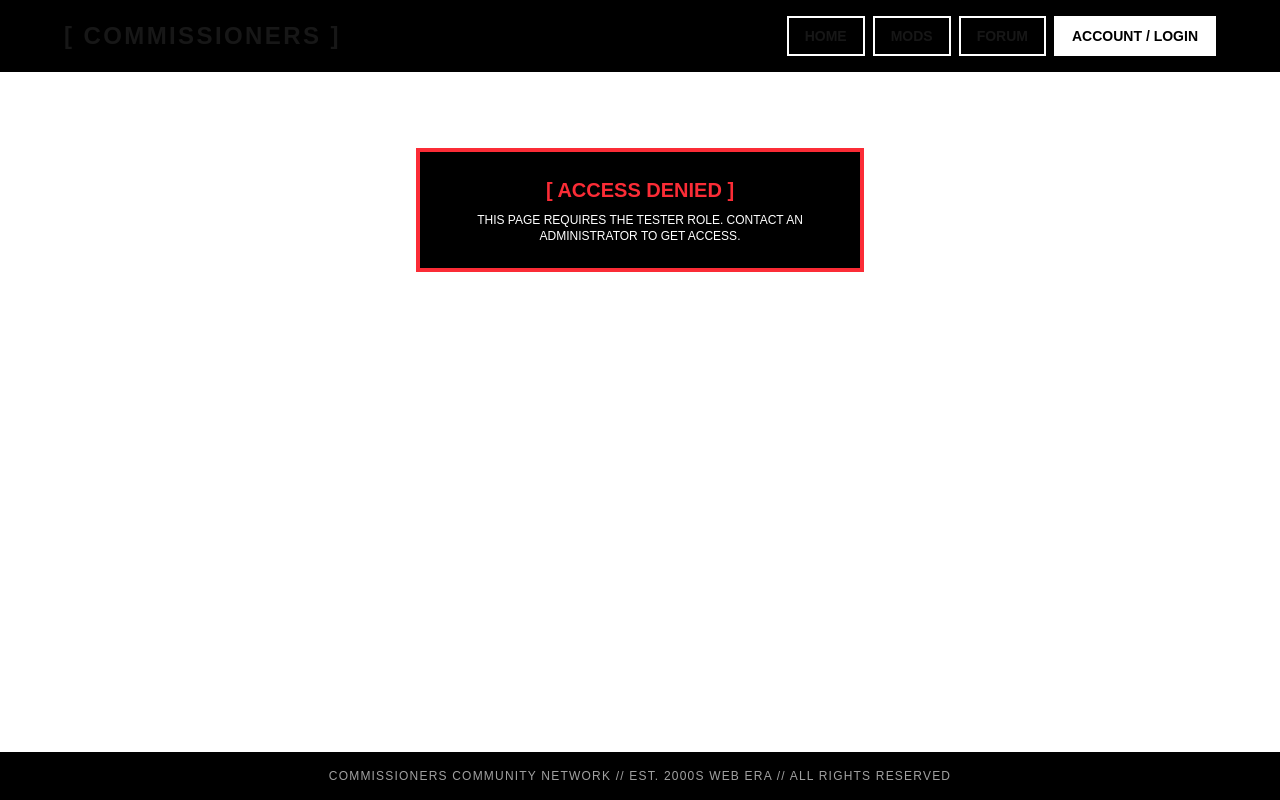
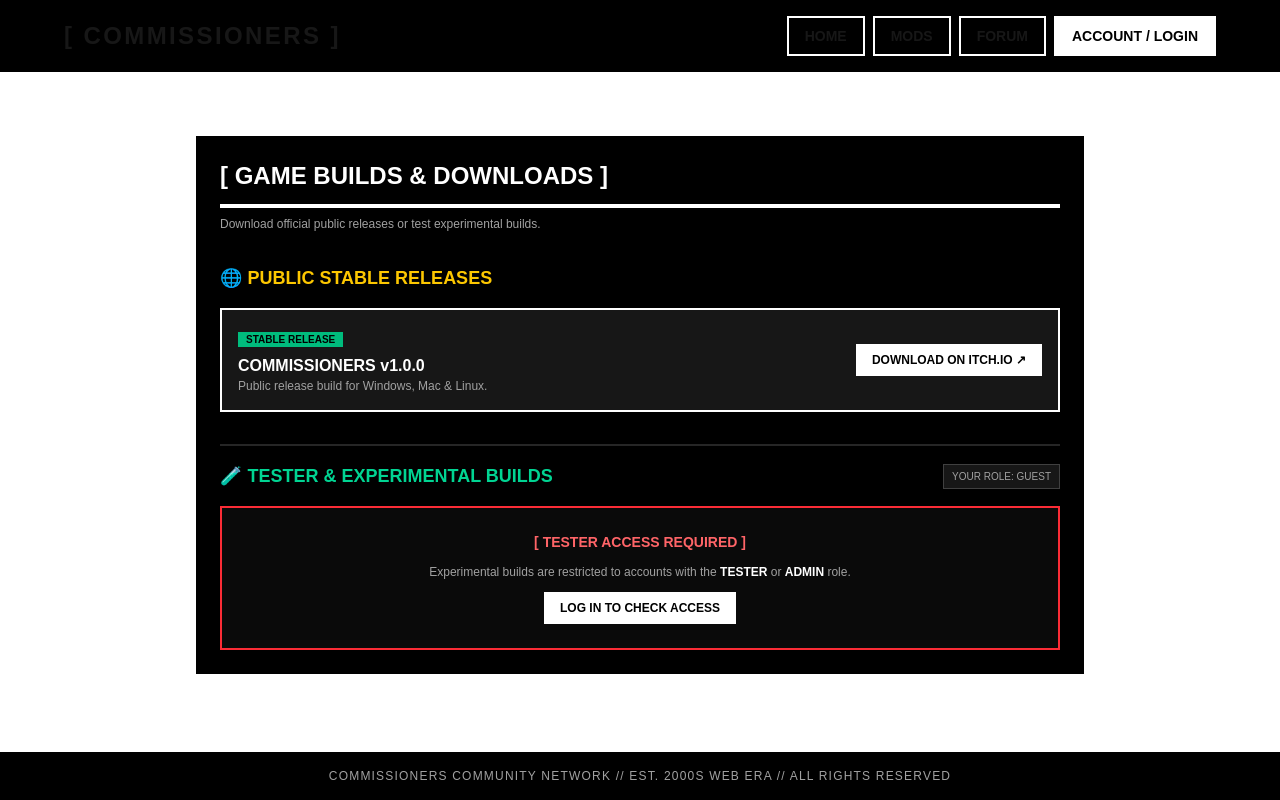
Before and after one commit to SalehAmrouni/comm-site, a Next.js app: page /download-builds in a window 1280 px wide. Built offline with nearby package versions, Linux system fonts and the light colour scheme; no server answers.

Commit message:
wire up admin stuff

```diff
--- a/app/download-builds/page.tsx
+++ b/app/download-builds/page.tsx
@@ -2,54 +2,110 @@
 
 import React, { useEffect, useState } from 'react'
 import { createClient } from '../supabaseClient'
+import Link from 'next/link'
 
 export default function DownloadBuildsPage() {
-  const [authorized, setAuthorized] = useState<boolean | null>(null)
+  const [userRole, setUserRole] = useState<string | null>(null)
+  const [loading, setLoading] = useState(true)
   const supabase = createClient()
 
   useEffect(() => {
-    async function checkAccess() {
+    async function checkRole() {
       const { data: { user } } = await supabase.auth.getUser()
-      if (!user) {
-        setAuthorized(false)
-        return
+      if (user) {
+        const { data } = await supabase.from('profiles').select('role').eq('id', user.id).single()
+        setUserRole(data?.role || 'user')
+      } else {
+        setUserRole('guest')
       }
+      setLoading(false)
+    }
+    checkRole()
+  }, [supabase])
 
-      const { data } = await supabase.from('profiles').select('role').eq('id', user.id).single()
-      if (data?.role === 'tester' || data?.role === 'admin') {
-        setAuthorized(true)
-      } else {
-        setAuthorized(false)
-      }
-    }
-    checkAccess()
-  }, [])
-
-  if (authorized === null) return <div className="p-8 text-white font-mono">[ VERIFYING ACCESS... ]</div>
-
-  if (!authorized) {
-    return (
-      <main className="max-w-md mx-auto my-12 p-6 border-4 border-red-500 bg-black text-red-500 text-center font-mono uppercase">
-        <h1 className="text-xl font-bold mb-2">[ ACCESS DENIED ]</h1>
-        <p className="text-xs text-white">This page requires the TESTER role. Contact an administrator to get access.</p>
-      </main>
-    )
-  }
+  const isTesterOrAdmin = userRole === 'tester' || userRole === 'admin'
 
   return (
-    <main className="max-w-4xl mx-auto my-8 p-6 border-4 border-white bg-black text-white font-mono">
-      <h1 className="text-2xl font-black mb-6 uppercase">[ DOWNLOAD TEST BUILDS ]</h1>
-      <div className="space-y-4">
-        <div className="p-4 border-2 border-white bg-neutral-900 flex justify-between items-center">
+    <main className="max-w-4xl mx-auto my-8 p-6 border-4 border-white bg-black text-white font-mono shadow-[8px_8px_0px_0px_#ffffff] space-y-8">
+      <div>
+        <h1 className="text-2xl font-black uppercase border-b-4 border-white pb-3">[ GAME BUILDS & DOWNLOADS ]</h1>
+        <p className="text-xs text-neutral-400 mt-2">Download official public releases or test experimental builds.</p>
+      </div>
+
+      {/* SECTION 1: PUBLIC BUILDS (ACCESSIBLE TO ALL) */}
+      <section className="space-y-4">
+        <h2 className="text-lg font-bold uppercase text-yellow-400 flex items-center gap-2">
+          🌐 PUBLIC STABLE RELEASES
+        </h2>
+        <div className="border-2 border-white bg-neutral-900 p-4 flex flex-col sm:flex-row justify-between items-start sm:items-center gap-4">
           <div>
-            <h3 className="font-bold">v0.4.2-ALPHA BUILD</h3>
-            <p className="text-xs text-neutral-400">Uploaded: 2 hours ago</p>
+            <span className="px-2 py-0.5 bg-emerald-500 text-black text-[10px] font-bold uppercase">STABLE RELEASE</span>
+            <h3 className="font-bold text-base mt-1">COMMISSIONERS v1.0.0</h3>
+            <p className="text-xs text-neutral-400">Public release build for Windows, Mac & Linux.</p>
           </div>
-          <a href="#" className="px-4 py-2 bg-white text-black font-bold uppercase hover:bg-neutral-300">
-            DOWNLOAD (.ZIP)
+          <a
+            href="https://randomunitydev.itch.io/commissioners"
+            target="_blank"
+            rel="noreferrer"
+            className="px-4 py-2 bg-white text-black font-bold uppercase text-xs hover:bg-neutral-300 shrink-0"
+          >
+            Download on itch.io ↗
           </a>
         </div>
-      </div>
+      </section>
+
+      {/* SECTION 2: TESTER & DEV BUILDS (PROTECTED) */}
+      <section className="space-y-4 pt-4 border-t-2 border-neutral-800">
+        <div className="flex justify-between items-center">
+          <h2 className="text-lg font-bold uppercase text-emerald-400 flex items-center gap-2">
+            🧪 TESTER & EXPERIMENTAL BUILDS
+          </h2>
+          <span className="text-[10px] uppercase px-2 py-1 border border-neutral-700 bg-neutral-900 text-neutral-400">
+            YOUR ROLE: {loading ? 'CHECKING...' : userRole?.toUpperCase()}
+          </span>
+        </div>
+
+        {loading ? (
+          <div className="p-4 border-2 border-dashed border-neutral-700 bg-neutral-950 text-xs text-neutral-400 text-center">
+            VERIFYING PERMISSIONS...
+          </div>
+        ) : isTesterOrAdmin ? (
+          <div className="space-y-3">
+            <div className="border-2 border-emerald-500 bg-neutral-950 p-4 flex flex-col sm:flex-row justify-between items-start sm:items-center gap-4">
+              <div>
+                <span className="px-2 py-0.5 bg-yellow-400 text-black text-[10px] font-bold uppercase">BETA BUILD</span>
+                <h3 className="font-bold text-base mt-1">COMMISSIONERS v1.1.0-ALPHA (TEST BUILD)</h3>
+                <p className="text-xs text-neutral-400">Includes experimental mod loader updates and physics tweaks.</p>
+              </div>
+              <a
+                href="#"
+                className="px-4 py-2 bg-emerald-400 text-black font-bold uppercase text-xs hover:bg-emerald-300 shrink-0"
+              >
+                Download (.ZIP)
+              </a>
+            </div>
+          </div>
+        ) : (
+          <div className="p-6 border-2 border-red-500 bg-neutral-950 text-center space-y-3">
+            <h3 className="text-red-400 text-sm font-bold uppercase">[ TESTER ACCESS REQUIRED ]</h3>
+            <p className="text-xs text-neutral-400 max-w-lg mx-auto">
+              Experimental builds are restricted to accounts with the <strong className="text-white">TESTER</strong> or <strong className="text-white">ADMIN</strong> role.
+            </p>
+            {userRole === 'guest' ? (
+              <Link
+                href="/login"
+                className="inline-block px-4 py-2 bg-white text-black text-xs font-bold uppercase hover:bg-neutral-300"
+              >
+                Log In To Check Access
+              </Link>
+            ) : (
+              <p className="text-[11px] text-neutral-500">
+                Contact an administrator from your <Link href="/account" className="underline text-white">Account Page</Link> to request tester access.
+              </p>
+            )}
+          </div>
+        )}
+      </section>
     </main>
   )
 }
--- a/app/page.tsx
+++ b/app/page.tsx
@@ -6,12 +6,14 @@ import { createClient } from './supabaseClient'
 
 export default function Home() {
   const [user, setUser] = useState<any>(null)
+  const [loading, setLoading] = useState(true)
   const supabase = createClient()
 
   useEffect(() => {
     async function getUser() {
       const { data: { session } } = await supabase.auth.getSession()
       setUser(session?.user || null)
+      setLoading(false)
     }
     getUser()
   }, [supabase])
@@ -30,38 +32,49 @@ export default function Home() {
             COMMISSIONERS
           </h1>
           <p className="text-sm text-neutral-300 leading-relaxed">
-            Welcome to the official network. Download community mods, post in the retro discussion boards, share your creations with custom preview images, and manage your user account.
+            Welcome to the official network. Access public & tester game builds, download community mods, post in discussion boards, and manage your account.
           </p>
 
           {/* Action Buttons */}
           <div className="flex flex-wrap gap-3 pt-2">
-            <a
-              href="https://randomunitydev.itch.io/commissioners"
-              target="_blank"
-              rel="noreferrer"
+            <Link
+              href="/download-builds"
               className="px-5 py-3 bg-white text-black border-2 border-white font-black uppercase text-xs hover:bg-neutral-300"
             >
-              Play on itch.io ↗
-            </a>
+              🎮 Download Builds
+            </Link>
             <Link
               href="/mods"
               className="px-5 py-3 bg-black text-white border-2 border-white font-black uppercase text-xs hover:bg-white hover:text-black"
             >
               Browse Mods
             </Link>
+
+            {/* CONDITIONAL MOD UPLOAD BUTTON (Requires Account) */}
+            {user ? (
               <Link
                 href="/upload-mod"
                 className="px-5 py-3 bg-yellow-400 text-black border-2 border-white font-black uppercase text-xs hover:bg-yellow-300"
               >
                 + Upload Mod
               </Link>
+            ) : (
+              <Link
+                href="/login"
+                className="px-5 py-3 bg-neutral-800 text-neutral-400 border-2 border-neutral-600 font-bold uppercase text-xs hover:bg-neutral-700 hover:text-white"
+              >
+                🔒 Upload Mod (Login Required)
+              </Link>
+            )}
           </div>
         </div>
 
         {/* User Card / Profile Box */}
         <div className="w-full md:w-64 border-2 border-white bg-neutral-950 p-4 text-center space-y-3 shrink-0">
           <h3 className="text-xs uppercase font-bold border-b-2 border-white pb-2">:: USER PROFILE ::</h3>
-          {user ? (
+          {loading ? (
+            <p className="text-xs text-neutral-500 py-4">[ LOADING... ]</p>
+          ) : user ? (
             <div className="space-y-2">
               <img
                 src={avatarSrc}
@@ -72,15 +85,15 @@ export default function Home() {
               <p className="text-sm font-bold uppercase truncate">{user.user_metadata?.display_name || user.email.split('@')[0]}</p>
               <p className="text-[10px] text-emerald-400 font-bold">[ ONLINE ]</p>
               <Link
-                href="/profile"
+                href="/account"
                 className="inline-block px-3 py-1 bg-white text-black text-xs font-bold uppercase border border-white hover:bg-neutral-300"
               >
-                Account Settings
+                Account Profile
               </Link>
             </div>
           ) : (
             <div className="space-y-3 py-2">
-              <p className="text-xs text-neutral-400">YOU ARE CURRENTLY VISITING AS GUEST.</p>
+              <p className="text-xs text-neutral-400">VISITING AS GUEST.</p>
               <Link
                 href="/login"
                 className="inline-block w-full py-2 bg-white text-black font-bold uppercase text-xs border border-white hover:bg-neutral-300"
@@ -103,14 +116,14 @@ export default function Home() {
           <div className="space-y-4 text-xs">
             <article className="border-b border-neutral-800 pb-3">
               <span className="text-neutral-500 font-bold">[AUG 04]</span>
-              <h3 className="text-sm font-bold uppercase mt-1 text-yellow-400">MOD IMAGE UPLOADS ENABLED</h3>
-              <p className="text-neutral-300 mt-1">Creators can now attach preview images when uploading mods to the archive via direct file upload or external URL link.</p>
+              <h3 className="text-sm font-bold uppercase mt-1 text-yellow-400">PUBLIC & TESTER BUILDS LIVE</h3>
+              <p className="text-neutral-300 mt-1">Download official public releases directly or check out early experimental builds if you have the Tester role.</p>
             </article>
 
             <article className="border-b border-neutral-800 pb-3">
               <span className="text-neutral-500 font-bold">[AUG 04]</span>
-              <h3 className="text-sm font-bold uppercase mt-1">PASSWORD RECOVERY ONLINE</h3>
-              <p className="text-neutral-300 mt-1">Added automated password reset links via email support and secure password updates in user account settings.</p>
+              <h3 className="text-sm font-bold uppercase mt-1">MOD IMAGE & AUTH CHECKS</h3>
+              <p className="text-neutral-300 mt-1">Registered users can now post mods with image attachments. Account verification is required for uploading.</p>
             </article>
 
             <article className="pb-1">
@@ -128,14 +141,25 @@ export default function Home() {
           </h2>
           <ul className="space-y-3 text-sm font-bold uppercase">
             <li>
-              <Link href="/mods" className="block p-3 border-2 border-white hover:bg-white hover:text-black transition-colors">
-                → MOD ARCHIVE
+              <Link href="/download-builds" className="block p-3 border-2 border-white bg-neutral-900 hover:bg-white hover:text-black transition-colors">
+                🎮 GAME BUILDS (PUBLIC & TESTER)
               </Link>
             </li>
             <li>
+              <Link href="/mods" className="block p-3 border-2 border-white hover:bg-white hover:text-black transition-colors">
+                → BROWSE MOD ARCHIVE
+              </Link>
+            </li>
+            <li>
+              {user ? (
                 <Link href="/upload-mod" className="block p-3 border-2 border-yellow-400 bg-neutral-900 text-yellow-400 hover:bg-yellow-400 hover:text-black transition-colors">
                   + UPLOAD NEW MOD
                 </Link>
+              ) : (
+                <Link href="/login" className="block p-3 border-2 border-neutral-700 bg-neutral-950 text-neutral-500 hover:border-white hover:text-white transition-colors">
+                  🔒 UPLOAD NEW MOD (LOGIN REQUIRED)
+                </Link>
+              )}
             </li>
             <li>
               <Link href="/forum" className="block p-3 border-2 border-white hover:bg-white hover:text-black transition-colors">
@@ -143,8 +167,8 @@ export default function Home() {
               </Link>
             </li>
             <li>
-              <Link href="/profile" className="block p-3 border-2 border-white hover:bg-white hover:text-black transition-colors">
-                → USER PROFILE & SETTINGS
+              <Link href="/account" className="block p-3 border-2 border-white hover:bg-white hover:text-black transition-colors">
+                → USER ACCOUNT & ROLES
               </Link>
             </li>
           </ul>
```
Also changed, not shown: app/upload-mod/page.tsx (+25 -2 lines). Lines whose indentation alone changed are shown as unchanged.
